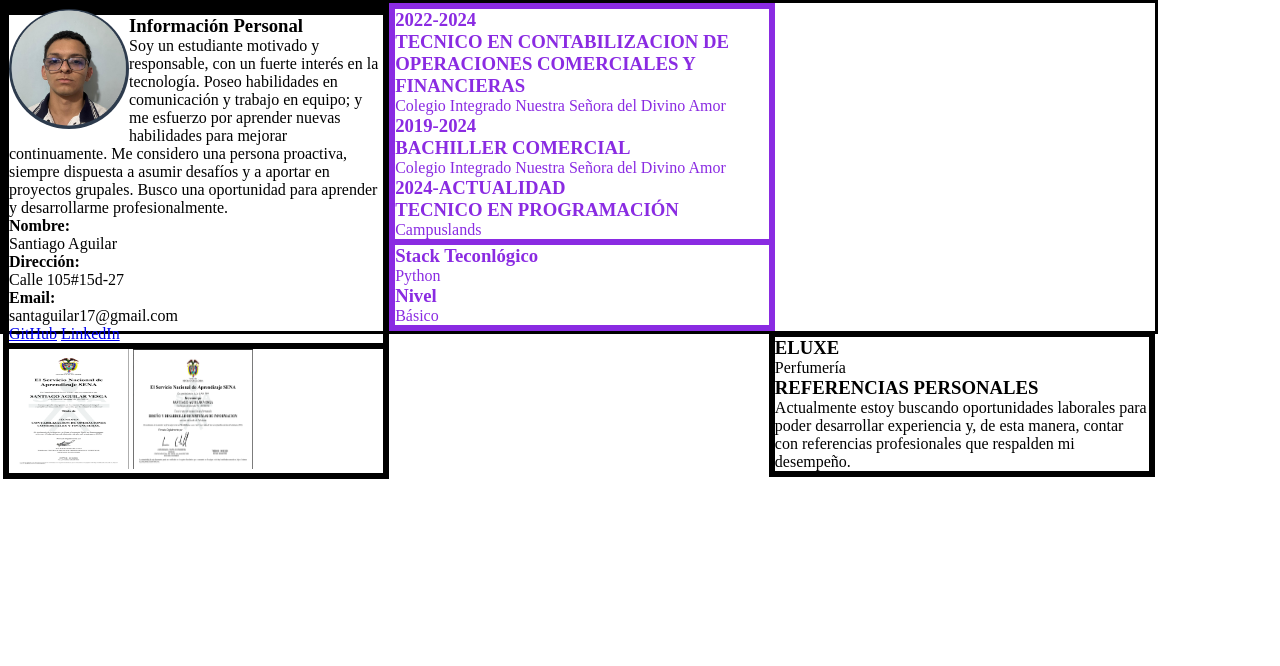
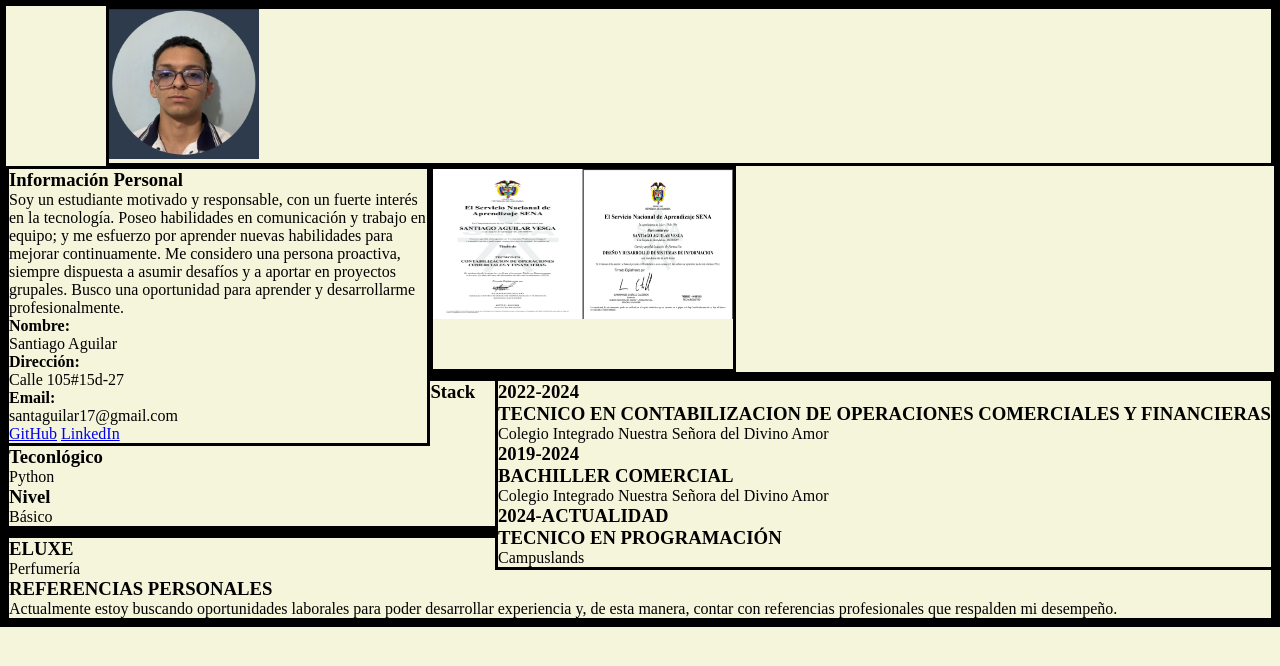
Before and after one commit to Santiagoaghhh/Html_S1_AguilarSantiago, a plain HTML site: page DIA2/html/index.html in a window 1280 px wide. Drawn offline with Linux system fonts and the light colour scheme.

Commit message:
fix: :sparkles: Changing the styles on html

```diff
--- /dev/null
+++ b/DIA2/css/styles.css
@@ -0,0 +1,38 @@
+*{
+    padding: 0px;
+    margin: 0px;
+    background-color: beige;
+}
+
+#fotoPerfil{
+    margin: auto;
+    margin-left: 100px;
+}
+
+#infoPersonal{
+    margin: auto;
+    float: left;
+    width: 33%;
+}
+
+#certificados{
+    width: 300px;
+    height: 200px;
+    display: flex;
+}
+
+.cert{
+    width: 150px;
+    height: 150px;
+}
+
+#infoAcademica{
+    margin: auto;
+    margin-left: 200px;
+    margin: 0px;
+    float: right;
+}
+
+div{
+    border-style: solid;
+}
--- a/DIA2/index.html
+++ b/DIA2/html/index.html
@@ -4,6 +4,7 @@
     <meta charset="UTF-8">
     <meta name="viewport" content="width=device-width, initial-scale=1.0">
     <title>HV</title>
+    <link rel="stylesheet" href="../css/styles.css">
     <link rel="icon" type="image/x-icon" href="https://w7.pngwing.com/pngs/231/958/png-transparent-linkedin-resume-computer-icons-curriculum-vitae-the-law-office-of-roger-m-nichols-others-text-rectangle-resume.png">
 </head>
 <body>
@@ -12,11 +13,11 @@
         <!--COLUMNA 1-->
         <div class="c1">
         <!--Circulo foto perfil-->
-        <div>
-            <img src="../Dia2/imgs/fotoPerfil.png" id="fotoPerfil">
+        <div id="fotoPerfil">
+            <img src="../img/fotoPerfil.png" width="150px" height="150px">
         </div>
         <!--Información Personal-->
-        <div style="display:block; ">
+        <div id="infoPersonal">
             <h3>Información Personal</h3>
             <p>Soy un estudiante motivado y responsable, con un fuerte
                 interés en la tecnología. Poseo habilidades en
@@ -33,20 +34,19 @@
             <h4>Email: </h4><p>santaguilar17@gmail.com</p>
             <a href="https://github.com/Santiagoaghhh">GitHub</a>
             <a href="https://www.linkedin.com/in/santiago-av-208b38348/">LinkedIn</a>
-            <link rel="stylesheet" href="styles.css">
         </div>
 
         <!--Certificados-->
-        <div>
-            <img src="../Dia2/imgs/TCOCF.png">
-            <img src="../Dia2/imgs/DDDSI.png">
+        <div id="certificados">
+            <img src="../img/TCOCF.png" class="cert">
+            <img src="../img/DDDSI.png" class="cert">
         </div>
         </div>
 
         <!--COLUMNA 2-->
         <div id="c2">
             <!--Información Académica-->
-        <div>
+        <div id="infoAcademica">
             <h3>2022-2024</h3>
             <h3>TECNICO EN CONTABILIZACION DE OPERACIONES
             COMERCIALES Y FINANCIERAS</h3>
--- a/DIA2/styles.css
+++ /dev/null
@@ -1,49 +0,0 @@
-*{
-    padding: 0px;
-    margin: 0px;
-}
-
-img{
-    width: 120px;
-    height: 120px;
-    text-align: center;
-}
-
-div{
-    border-style: solid;
-    width: auto;
-    height: auto;
-}
-
-#fotoPerfil{
-    float: left;
-    clip-path: circle();
-}
-
-.c1{
-    float: left;
-    width: 33%;
-}
-
-#c2{
-    color: blueviolet;
-    width: 33%;
-    align-content: center;
-}
-
-#c3{
-    float: right;
-    width: 33%;
-    float: inline-end;
-    margin: 0px;
-    margin-top: 0px;
-}
-
-#hoja{
-    width:90%;
-    height: 100%;
-}
-
-.info{
-    height: 100%;
-}
```
Also changed, not shown: DIA2/img/DDDSI.png (renamed from DIA2/imgs/DDDSI.png), DIA2/img/TCOCF.png (renamed from DIA2/imgs/TCOCF.png), DIA2/img/fotoPerfil.png (renamed from DIA2/imgs/fotoPerfil.png), 1 other file.
